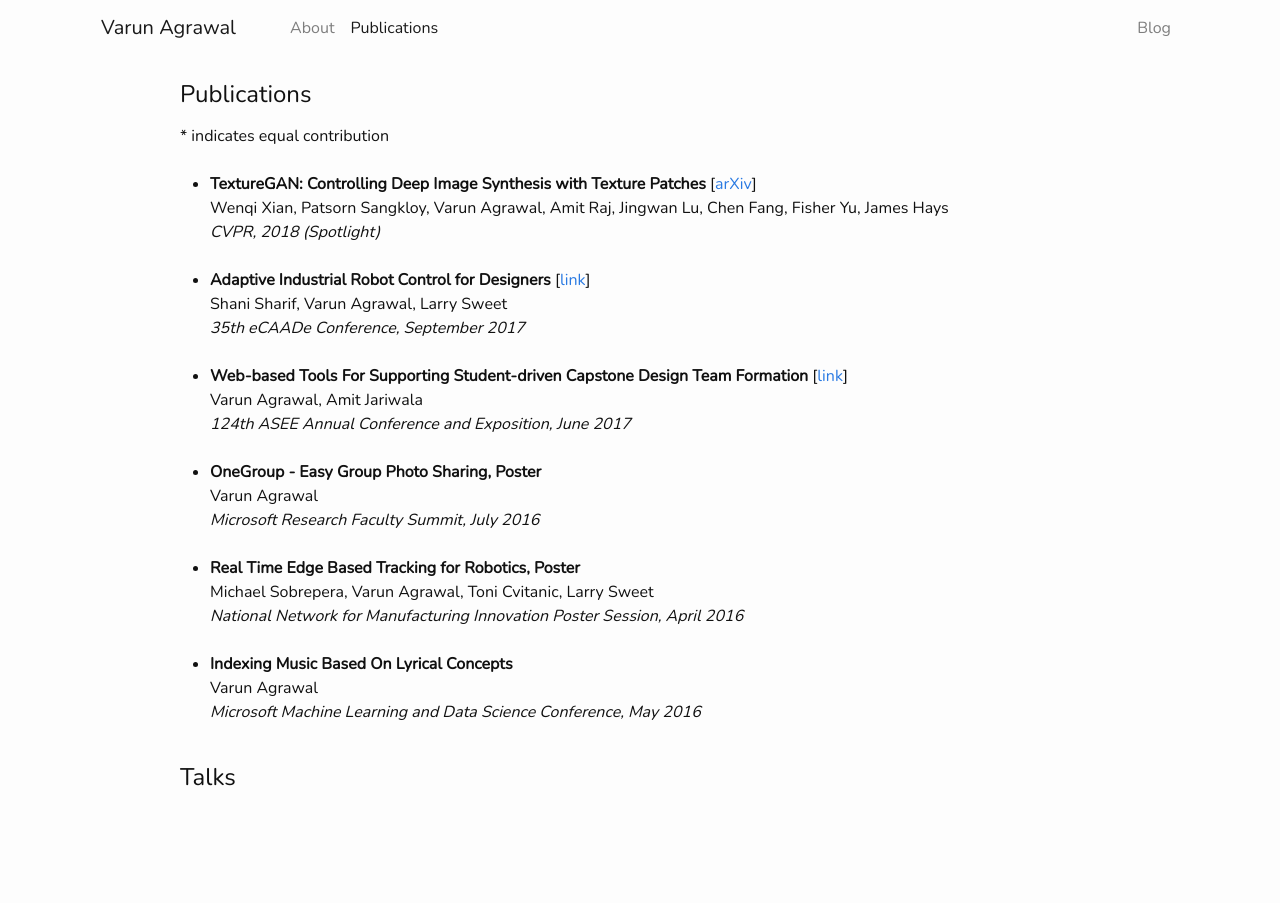
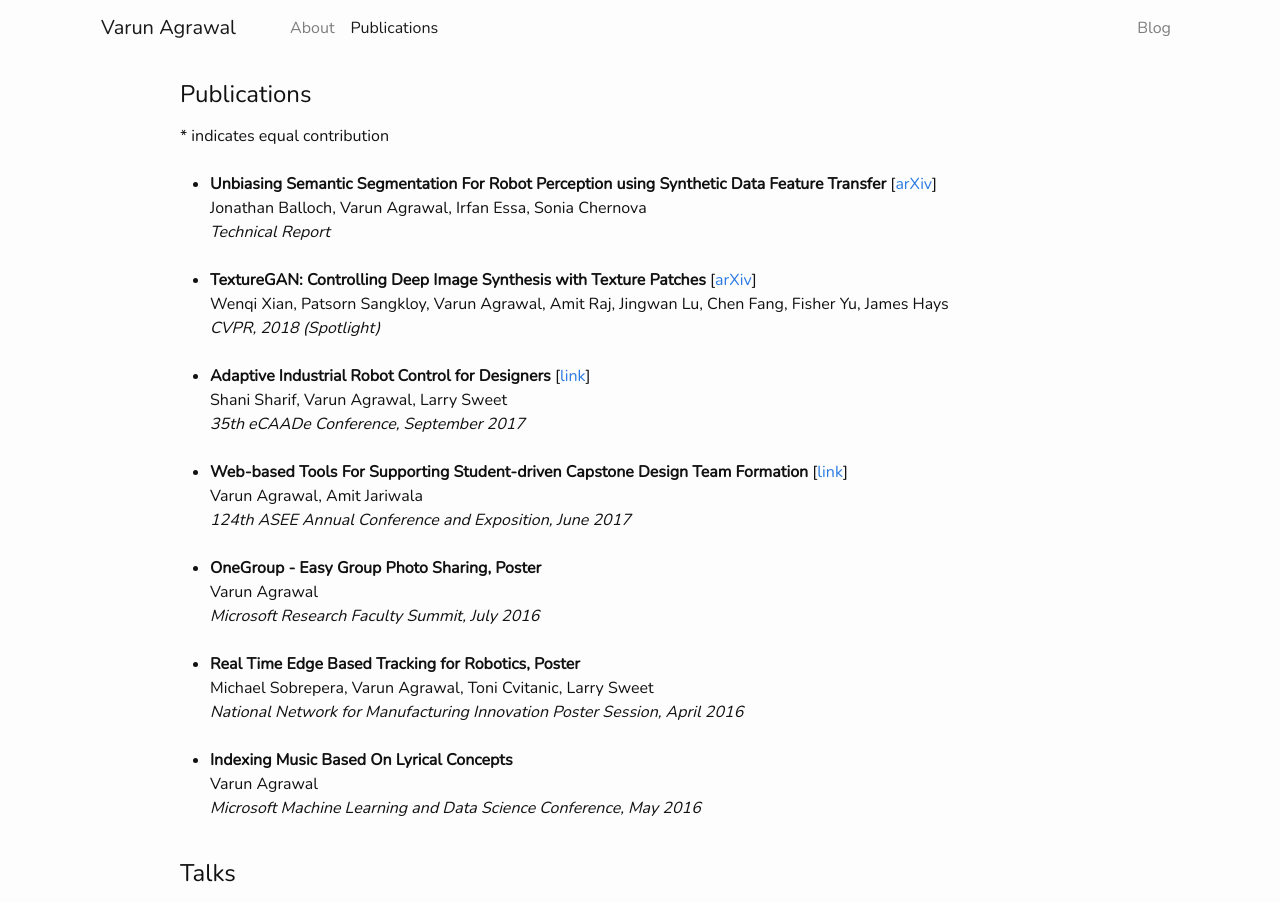
Before and after one commit to varunagrawal/varunagrawal.github.io, a Jekyll site: the page built from research.html, in a window 1280 px wide. Built offline with Jekyll 4.4.1, drawn with Linux system fonts in a browser that asks for light colours; nearby versions of some CDN libraries; a style sheet for code colours, icons or effects is not loaded.

Commit message:
new tech report of semantic segmentation pretraining

```diff
--- a/_data/publications.yml
+++ b/_data/publications.yml
@@ -1,3 +1,9 @@
+- title: "Unbiasing Semantic Segmentation For Robot Perception using Synthetic Data Feature Transfer"
+  authors: Jonathan Balloch, Varun Agrawal, Irfan Essa, Sonia Chernova
+  venue: Technical Report
+  links:
+    arXiv: https://arxiv.org/abs/1809.03676
+
 - title: "TextureGAN: Controlling Deep Image Synthesis with Texture Patches"
   authors: Wenqi Xian, Patsorn Sangkloy, Varun Agrawal, Amit Raj, Jingwan Lu, Chen Fang, Fisher Yu, James Hays
   venue: CVPR, 2018 (Spotlight)
--- a/research.html
+++ b/research.html
@@ -7,7 +7,7 @@ permalink: /research/
 <div class="row">
     <h4 class="col-10 ml-auto mr-auto">Publications</h4>
     <div class="col-10 ml-auto mr-auto">* indicates equal contribution</div>
-    <br/><br/>
+    <div><br /><br /></div>
 
     <div class="col-10 ml-auto mr-auto">
         <ul class="">
@@ -15,17 +15,17 @@ permalink: /research/
             <li>
                 <div class="paper-title">
                     {{paper.title}}{% if paper.type %}, {{paper.type}}{% endif %}</div>
-                    {% for link in paper.links %}
-                        {% if link %}
-                            [<a href="{{link[1]}}">{{link[0]}}</a>]
-                        {% endif %}
-                    {% endfor %}
-                <br/>
+                {% for link in paper.links %}
+                {% if link %}
+                [<a href="{{link[1]}}">{{link[0]}}</a>]
+                {% endif %}
+                {% endfor %}
+                <br />
                 {{paper.authors}}
-                <br/>
+                <br />
                 <i>{{paper.venue}}</i>
             </li>
-            <br/>
+            <br />
             {% endfor %}
         </ul>
     </div>
```
